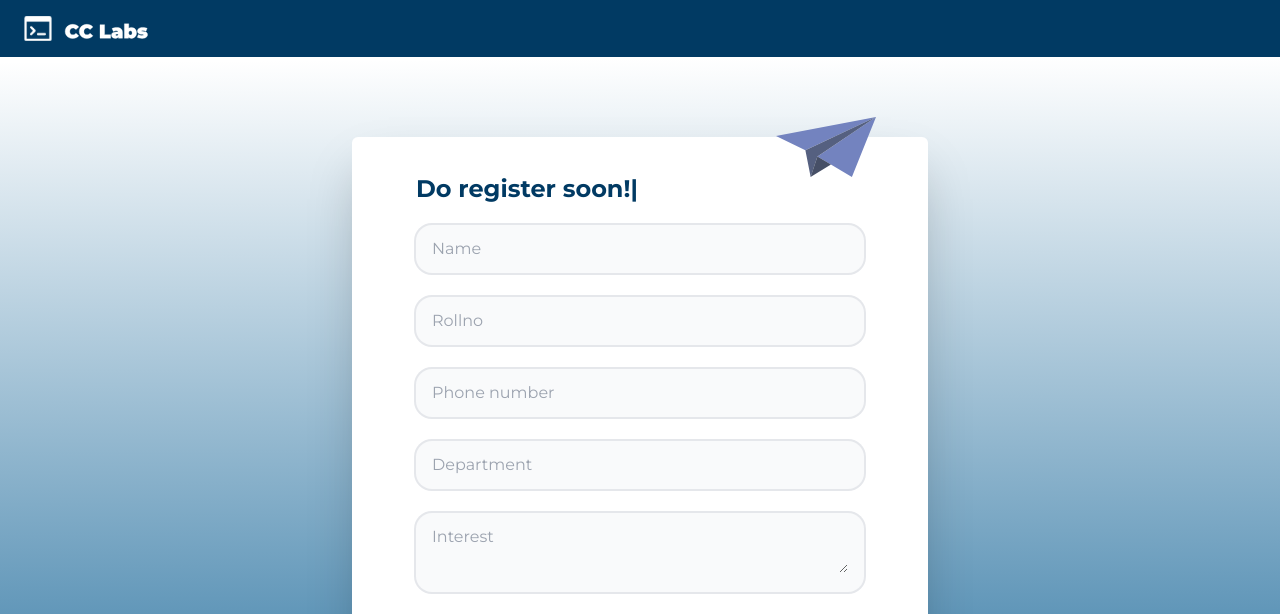
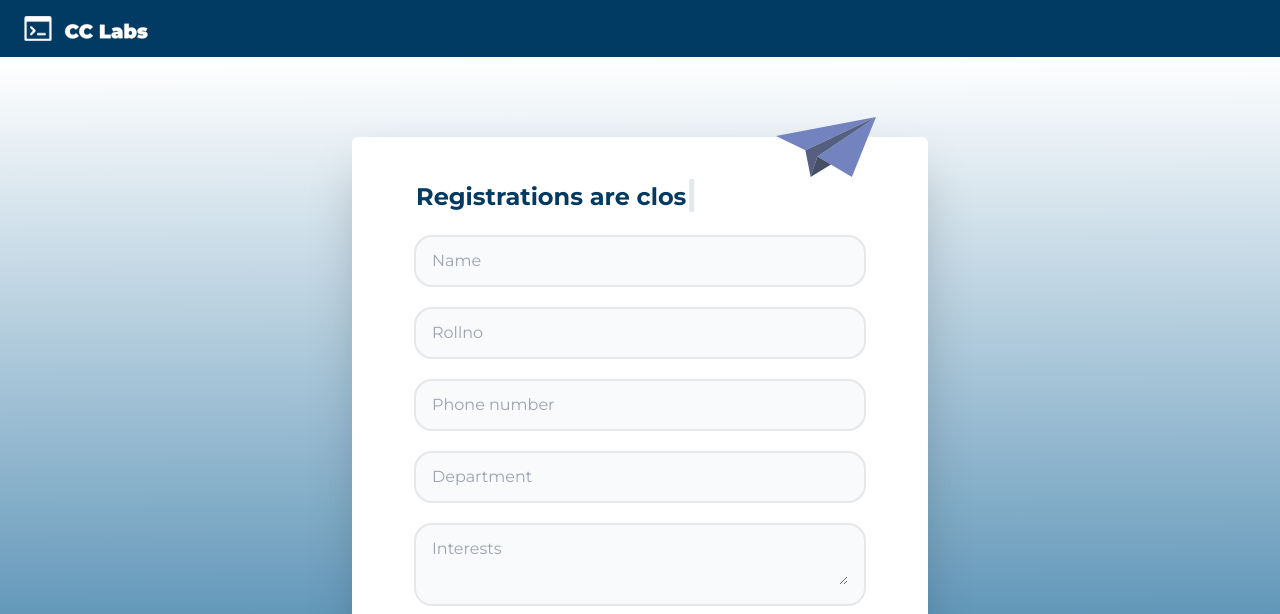
Before and after one commit to imtharun/cclab-registrationForm, a React (Create React App) app: page / in a window 1280 px wide. Shown: the top 614 px of the page. Built offline with nearby package versions, Linux system fonts and the light colour scheme.

Commit message:
fixed bugs

```diff
--- a/package.json
+++ b/package.json
@@ -8,6 +8,7 @@
     "@testing-library/user-event": "^13.2.1",
     "atropos": "^1.0.2",
     "framer-motion": "^6.2.8",
+    "ityped": "^1.0.3",
     "react": "^17.0.2",
     "react-dom": "^17.0.2",
     "react-scripts": "5.0.0",
--- a/src/components/Form.jsx
+++ b/src/components/Form.jsx
@@ -1,8 +1,8 @@
-import React, { useState, useRef } from "react";
+import React, { useState, useRef, useEffect } from "react";
 import { motion } from "framer-motion";
 import "atropos/css";
 import Atropos from "atropos/react";
-import Typed from "./Typical";
+import { init } from "ityped";
 
 function Form() {
   //Refs
@@ -11,6 +11,7 @@ function Form() {
   const phonenoRef = useRef("");
   const deptRef = useRef("");
   const interestRef = useRef("");
+  const typeRef = useRef("");
 
   // States
   const [setName, setNameHandler] = useState("");
@@ -18,6 +19,15 @@ function Form() {
   const [setPhoneno, setPhonenoHandler] = useState("");
   const [setDepartment, setDepartmentHandler] = useState("");
   const [setInterest, setInterestHandler] = useState("");
+
+  useEffect(() => {
+    init(typeRef.current, {
+      showCursor: true,
+      backSpeed: 60,
+      backDelay: 2000,
+      strings: ["Do register soon!", "Registrations are closing!"],
+    });
+  }, []);
 
   // Submit handler
   const submitHandler = (event) => {
@@ -100,7 +110,9 @@ function Form() {
             </svg>
           </motion.div>
 
-          <Typed />
+          <div className="text-2xl my-6 font-bold text-[#013A63]">
+            <span ref={typeRef}></span>
+          </div>
 
           <motion.div
             variants={item}
@@ -167,7 +179,7 @@ function Form() {
               value={setInterest}
               onChange={() => setInterestHandler(interestRef.current.value)}
               type="text"
-              placeholder="Interest"
+              placeholder="Interests"
               className="my-3 w-full border-none bg-transparent outline-none focus:outline-none"
             />
           </motion.div>
--- a/src/components/Typical.js
+++ /dev/null
@@ -1,23 +0,0 @@
-import React from "react";
-import Typical from "react-typical";
-
-class Typed extends React.Component {
-  render() {
-    return (
-      <h1 className="text-2xl my-5 font-bold text-[#013A63] ">
-        <Typical
-          steps={[
-            "Registrations are closing!",
-            2000,
-            "Do register soon!",
-            2000,
-          ]}
-          loop={Infinity}
-          wrapper="p"
-        />
-      </h1>
-    );
-  }
-}
-
-export default Typed;
--- a/src/index.css
+++ b/src/index.css
@@ -19,10 +19,29 @@
   );
 }
 
-/* input[type="text"]:focus ~ .input-text,
-input[type="text"]:not(:placeholder-shown) ~ .input-text {
-  @apply text-blue-500 transform -translate-y-10 -translate-x-2 scale-75;
+.ityped-cursor {
+  font-size: 2.2rem;
+  opacity: 1;
+  -webkit-animation: blink 0.3s infinite;
+  -moz-animation: blink 0.3s infinite;
+  animation: blink 0.3s infinite;
+  animation-direction: alternate;
 }
-input[type="text"]:not(:focus) ~ .input-text {
-  @apply text-gray-500;
-} */
+
+@keyframes blink {
+  100% {
+    opacity: 0;
+  }
+}
+
+@-webkit-keyframes blink {
+  100% {
+    opacity: 0;
+  }
+}
+
+@-moz-keyframes blink {
+  100% {
+    opacity: 0;
+  }
+}
```
Also changed, not shown: 1 other file (tests, documents, lock files or other folders).
